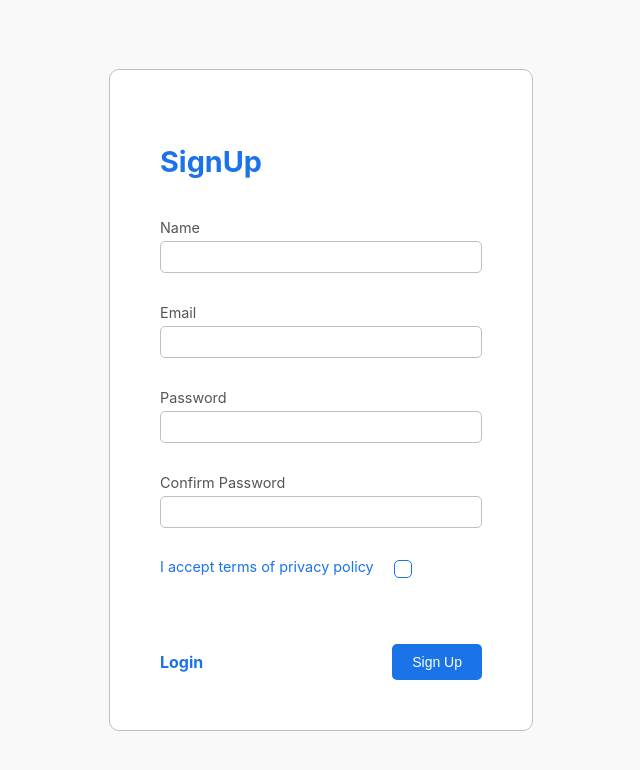
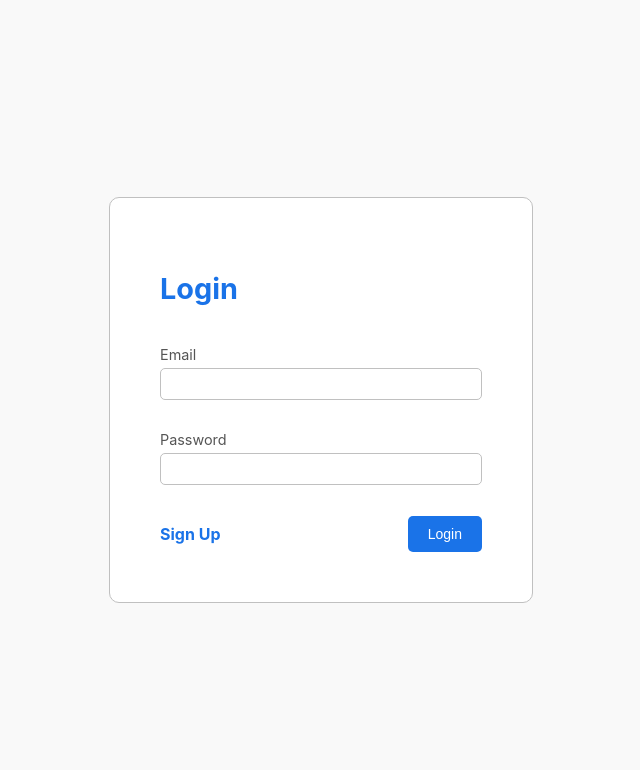
Before and after one commit to masoudhra/FormProject, a React (Create React App) app: page /login in a window 1280 px wide. Shown: the top 770 px of the page, without its empty margins (319-959 px from the left). Built offline with nearby package versions, Linux system fonts and the light colour scheme.

Commit message:
create login form in signup form

```diff
--- a/package.json
+++ b/package.json
@@ -8,6 +8,7 @@
     "@testing-library/user-event": "^13.5.0",
     "react": "^18.2.0",
     "react-dom": "^18.2.0",
+    "react-router-dom": "^5.2.0",
     "react-scripts": "5.0.1",
     "react-toastify": "^9.1.2",
     "web-vitals": "^2.1.4"
--- a/src/App.js
+++ b/src/App.js
@@ -1,10 +1,16 @@
 import './App.css';
+import { Route, Switch, Redirect } from 'react-router-dom';
 import SignUp from './compenents/SignUp';
-
+import Login from './compenents/Login';
 function App() {
   return (
     <div className="App">
-        <SignUp />
+        <Switch>
+          <Route path="/login" component={Login} />
+          <Route path="/signup" component={SignUp} />
+          <Redirect from="/" to="/signup" />
+
+        </Switch>
     </div>
   );
 }
--- /dev/null
+++ b/src/compenents/Login.js
@@ -0,0 +1,96 @@
+import React, { useState, useEffect } from 'react';
+import { validate } from './validate';
+import { ToastContainer} from 'react-toastify';
+import 'react-toastify/dist/ReactToastify.css';
+import { Link } from 'react-router-dom';
+import { notify } from './toast';
+import styles from './SignUp.module.css'
+
+
+const Login = () => {
+
+    const [data, setData] = useState({
+
+        email: "",
+        password: "",
+
+    })
+
+    const [errors, setErrors] = useState({})
+    const [touched, setTouched] = useState({})
+
+    useEffect(() => {
+        setErrors(validate(data, "login"))
+
+    }, [data, touched])
+
+    const changeHandler = event => {
+
+            setData({ ...data, [event.target.name]: event.target.value })
+
+    }
+
+    const focusHandler = event => {
+        setTouched({...touched, [event.target.name]: true})
+    }
+
+    const submitHandler = event => {
+        event.preventDefault();
+
+        if (!Object.keys(errors).length){
+            notify("You loged in seccessfully", "success")
+        }else{
+            notify("Invalid data", "error")
+            setTouched({
+
+                email: true,
+                password: true,
+
+
+            })
+        }
+    }
+
+
+
+    return (
+        <div className={styles.container}>
+            <form onSubmit={submitHandler} className={styles.formContainer}>
+                <h2 className={styles.header}>Login</h2>
+
+                <div className={styles.formField}>
+                    <label>Email</label>
+                <input
+                    className={(errors.email && touched.email) ? styles.uncompleted : styles.formInput}
+                    type="text"
+                    name="email"
+                    value={data.email}
+                    onChange={changeHandler}
+                    onFocus={focusHandler} />
+                    {errors.email && touched.email &&<span>{errors.email}</span>}
+                </div>
+                <div className={styles.formField}>
+                    <label>Password</label>
+                <input
+                    className={(errors.password && touched.password) ? styles.uncompleted : styles.formInput}
+                    type="password"
+                    name="password"
+                    value={data.password}
+                    onChange={changeHandler}
+                    onFocus={focusHandler} />
+                    {errors.password && touched.password &&<span>{errors.password}</span>}
+                </div>
+
+
+                <div className={styles.formButtons}>
+                    <Link to="/signup">Sign Up</Link>
+
+                    <button type="submit">Login</button>
+                </div>
+            </form>
+            <ToastContainer />
+        </div>
+    );
+};
+
+export default Login;
--- a/src/compenents/SignUp.js
+++ b/src/compenents/SignUp.js
@@ -2,6 +2,7 @@
 import { validate } from './validate';
 import { ToastContainer} from 'react-toastify';
 import 'react-toastify/dist/ReactToastify.css';
+import { Link } from 'react-router-dom';
 import { notify } from './toast';
 import styles from './SignUp.module.css'
 
@@ -19,7 +20,7 @@
     const [touched, setTouched] = useState({})
 
     useEffect(() => {
-        setErrors(validate(data))
+        setErrors(validate(data, "signup"))
 
     }, [data, touched])
 
@@ -118,7 +119,7 @@
                     {errors.isAccepted && touched.isAccepted &&<span>{errors.isAccepted}</span>}
                 </div>
                 <div className={styles.formButtons}>
-                    <a href="#">Login</a>
+                    <Link to="/login">Login</Link>
                     <button type="submit">Sign Up</button>
                 </div>
             </form>
--- a/src/compenents/SignUp.module.css
+++ b/src/compenents/SignUp.module.css
@@ -110,7 +110,7 @@
 
 input[type="checkbox"]:focus{
     height: 18px;
-    width: 8px;
+    width: 18px;
     outline: none;
     border: 2px solid #004aaa;
 }
--- a/src/compenents/validate.js
+++ b/src/compenents/validate.js
@@ -1,11 +1,7 @@
-export const  validate = data => {
+export const  validate = (data, type) => {
     const errors = {};
 
-    if (!data.name.trim()){
-        errors.name = "Username required"
-    }else{
-        delete errors.name
-    }
+
 
     if(!data.email){
         errors.email = "Email required"
@@ -23,6 +19,13 @@
         delete errors.password
     }
 
+
+    if(type === "signup") {
+        if (!data.name.trim()){
+            errors.name = "Username required"
+        }else{
+            delete errors.name
+        }
         if (!data.confirmPassword){
             errors.confirmPassword = "Confirm the password"
         } else if(data.confirmPassword !== data.password){
@@ -36,6 +39,7 @@
         }else {
             errors.isAccepted = "Accept our regulations"
         }
+    }
 
 
     return errors;
--- a/src/index.js
+++ b/src/index.js
@@ -2,9 +2,11 @@
 import ReactDOM from 'react-dom';
 import './index.css';
 import App from './App';
-
+import { BrowserRouter } from "react-router-dom"
 
 ReactDOM.render(
-  <App />,
+  <BrowserRouter>
+  <App />
+  </BrowserRouter>,
   document.getElementById('root')
 );
```
Also changed, not shown: 1 other file (tests, documents, lock files or other folders). Lines whose indentation alone changed are shown as unchanged.
